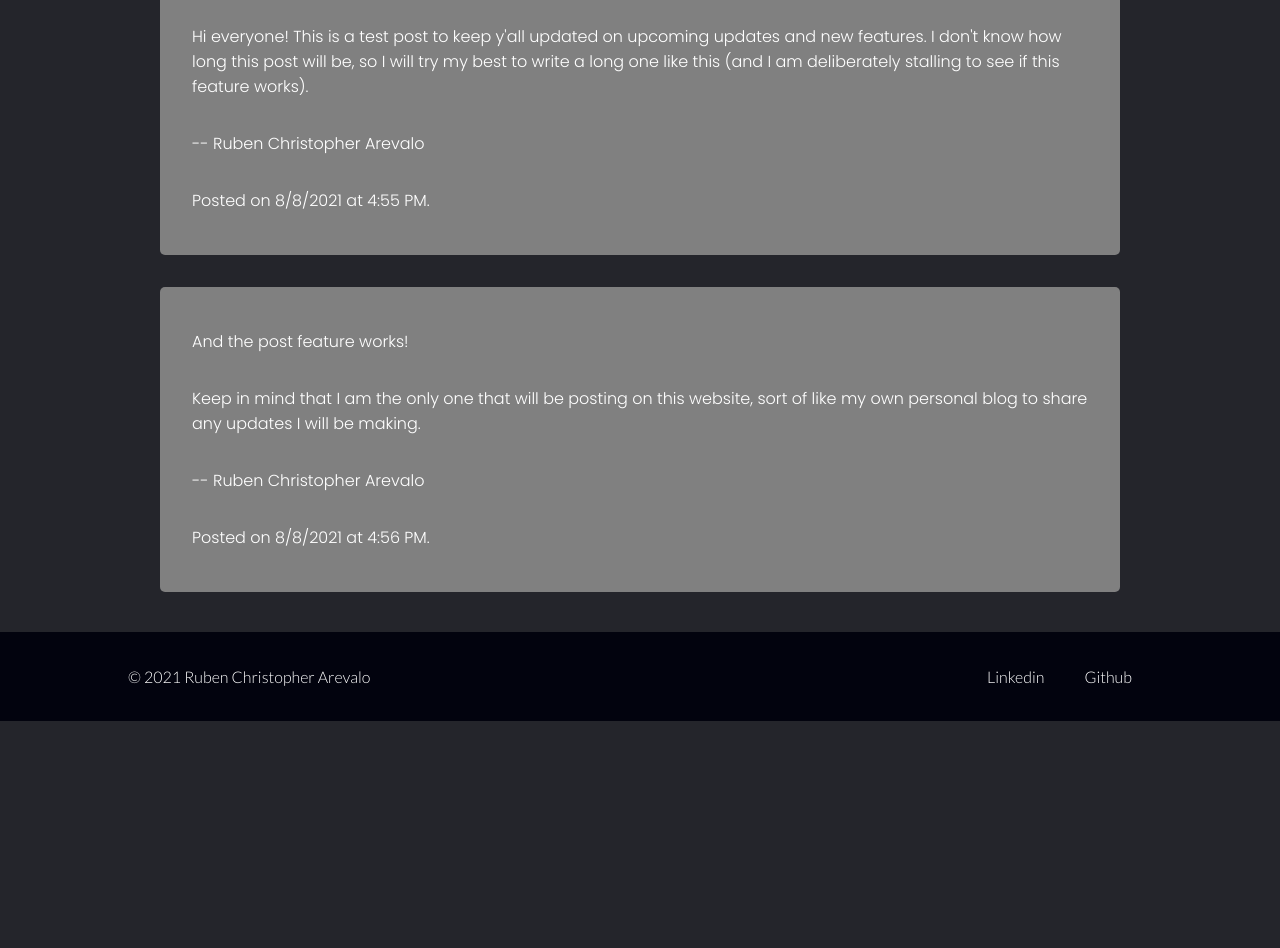
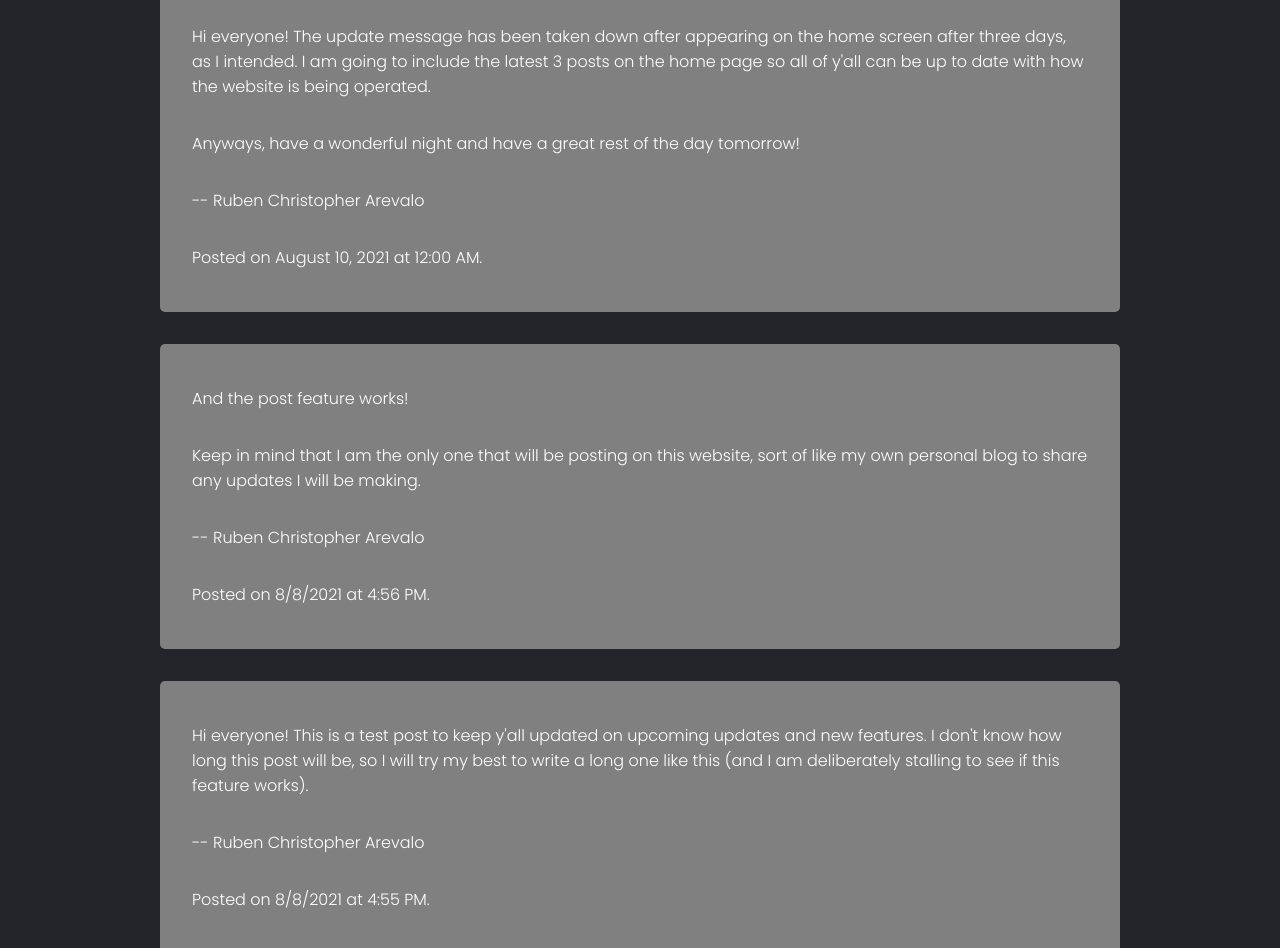
Before and after one commit to rchrisarevalo/personal-website, a React (Create React App) app: page /personal-website/posts in a window 1280 px wide. Shown: the part 280-1228 px from the top of the page. Before the commit the page ends 1001 px from the top, so only its background shows below. Built offline with nearby package versions, Linux system fonts and the light colour scheme.

Commit message:
Update message taken down. Recent posts added.

```diff
--- a/src/App.css
+++ b/src/App.css
@@ -192,6 +192,7 @@ hr{
 }
 
 .update-message{
+  display: none;
   font-family: 'Poppins', sans-serif;
   text-align: left;
   margin: .5em;
@@ -335,8 +336,26 @@ hr{
   margin-right: 10%;
 }
 
+#posts-title-intro{
+  text-align: center;
+  text-transform: uppercase;
+  letter-spacing: 1px;
+  padding-top: 5px;
+  padding-bottom: 5px;
+  margin-left: 10%;
+  margin-right: 10%;
+}
+
 #posts-description{
   text-align: left;
+  font-family: 'Poppins', sans-serif;
+  margin-left: 10%;
+  margin-right: 10%;
+  font-weight: 300;
+}
+
+#posts-description-intro{
+  text-align: center;
   font-family: 'Poppins', sans-serif;
   margin-left: 10%;
   margin-right: 10%;
@@ -474,6 +493,7 @@ footer{
     padding-bottom: 14px;
   }
   .nav-list{
+    display: flex;
     justify-content: space-evenly;
     flex-direction: column;
     position: fixed;
@@ -488,9 +508,9 @@ footer{
     z-index: -1;
     transition: 1.2s;
   }
-  .nav-list.active{
+  .nav-list.is_active{
     right: 0px;
-    transition: 1.0s;
+    transition: 0.9s;
   }
   .burger-icon{
     display: block;
--- a/src/Intro.js
+++ b/src/Intro.js
@@ -2,7 +2,8 @@ import React from "react";
 import thumb from './images/IMG_20210614_192736_373.jpg';
 import { BsExclamationCircle } from "react-icons/bs";
 
-const Intro = () => (
+const Intro = () => {
+    return (
         <div className="intro" id="about">
             <div className = "update-message">
                 <p id="update-title">
@@ -30,7 +31,6 @@ const Intro = () => (
                 </p>
                 <br></br>
             </div>
-        <br></br>
             <img src={thumb} alt="thumb"></img>
             <h1>About the Author</h1>
             <p>
@@ -42,7 +42,62 @@ const Intro = () => (
             whether they'd be web applications, server-side applications, etc. Without them, we wouldn't be where we are
             today in terms of how much technology has impacted our lives.
             </p>
+            <div className = "posts-container">
+                <h1 id = "posts-title-intro">Recent Posts</h1>
+                <p id = "posts-description-intro">
+                    The last three recent posts will be posted here. This page will be updated daily.
+                </p>
+                <div className = "post">
+                    <p id = "post-content">
+                        Hi everyone! The update message has been taken down after
+                        appearing on the home screen after three days, as I
+                        intended. I am going to include the latest 3 posts on the home
+                        page so all of y'all can be up to date with how the website is
+                        being operated.
+                    </p>
+                    <p id = "post-content">
+                        Anyways, have a wonderful night and have a great rest of the day
+                        tomorrow!
+                    </p>
+                    <p id = "post-content">
+                        -- Ruben Christopher Arevalo
+                    </p>
+                    <p id = "post-date">
+                        Posted on August 10, 2021 at 12:00 AM.
+                    </p>
+                </div>
+                <div className = "post">
+                    <p id = "post-content">
+                        And the post feature works!
+                    </p>
+                    <p id = "post-content">
+                        Keep in mind that I am the only one that will be posting on this website, sort of like my
+                        own personal blog to share any updates I will be making.
+                    </p>
+                    <p id = "post-content">
+                        -- Ruben Christopher Arevalo
+                    </p>
+                    <p id = "post-date">
+                        Posted on 8/8/2021 at 4:56 PM.
+                    </p>
+                </div>
+                <div className = "post">
+                    <p id = "post-content">
+                        Hi everyone! This is a test post to keep y'all updated on upcoming updates and
+                        new features. I don't know how long this post will be, so I will try my best to
+                        write a long one like this (and I am deliberately stalling to see if this feature
+                        works).
+                    </p>
+                    <p id = "post-content">
+                        -- Ruben Christopher Arevalo
+                    </p>
+                    <p id = "post-date">
+                    Posted on 8/8/2021 at 4:55 PM.
+                    </p>
+                </div>
+            </div>
         </div>
     );
+}
 
 export default Intro;
--- a/src/Nav.js
+++ b/src/Nav.js
@@ -13,7 +13,7 @@ const Nav = () => {
       if (change_background.classList.toggle("active") === true){
         document.body.style.cssText = 'background: white; color: black; transition: .5s;'
       } else {
-        document.body.style.cssText = 'background: #24252B; color: white; transition: .5s;'
+        document.body.style.cssText = 'transition: .5s;'
       }
 
   }
@@ -21,7 +21,7 @@ const Nav = () => {
   function activateNav(){
     var nav = document.querySelector(".nav-list")
 
-      if (nav.classList.toggle("active") === true){
+      if (nav.classList.toggle("is_active") === true){
         document.body.style.cssText = 'overflow: hidden;'
       } else {
         document.body.style.cssText = ' '
--- a/src/Posts.js
+++ b/src/Posts.js
@@ -12,16 +12,21 @@ const Posts = () => {
             </p>
             <div className = "post">
                 <p id = "post-content">
-                    Hi everyone! This is a test post to keep y'all updated on upcoming updates and
-                    new features. I don't know how long this post will be, so I will try my best to
-                    write a long one like this (and I am deliberately stalling to see if this feature
-                    works).
+                    Hi everyone! The update message has been taken down after
+                    appearing on the home screen after three days, as I
+                    intended. I am going to include the latest 3 posts on the home
+                    page so all of y'all can be up to date with how the website is
+                    being operated.
+                </p>
+                <p id = "post-content">
+                    Anyways, have a wonderful night and have a great rest of the day
+                    tomorrow!
                 </p>
                 <p id = "post-content">
                     -- Ruben Christopher Arevalo
                 </p>
                 <p id = "post-date">
-                   Posted on 8/8/2021 at 4:55 PM.
+                    Posted on August 10, 2021 at 12:00 AM.
                 </p>
             </div>
             <div className = "post">
@@ -39,6 +44,20 @@ const Posts = () => {
                     Posted on 8/8/2021 at 4:56 PM.
                 </p>
             </div>
+            <div className = "post">
+                <p id = "post-content">
+                    Hi everyone! This is a test post to keep y'all updated on upcoming updates and
+                    new features. I don't know how long this post will be, so I will try my best to
+                    write a long one like this (and I am deliberately stalling to see if this feature
+                    works).
+                </p>
+                <p id = "post-content">
+                    -- Ruben Christopher Arevalo
+                </p>
+                <p id = "post-date">
+                   Posted on 8/8/2021 at 4:55 PM.
+                </p>
+            </div>
         </div>
     )
 }
```
Lines whose indentation alone changed are shown as unchanged.
